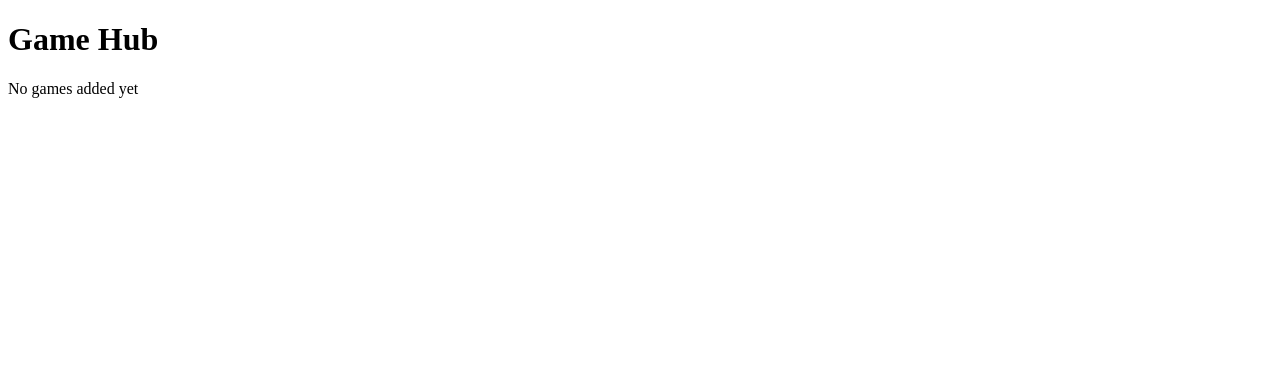
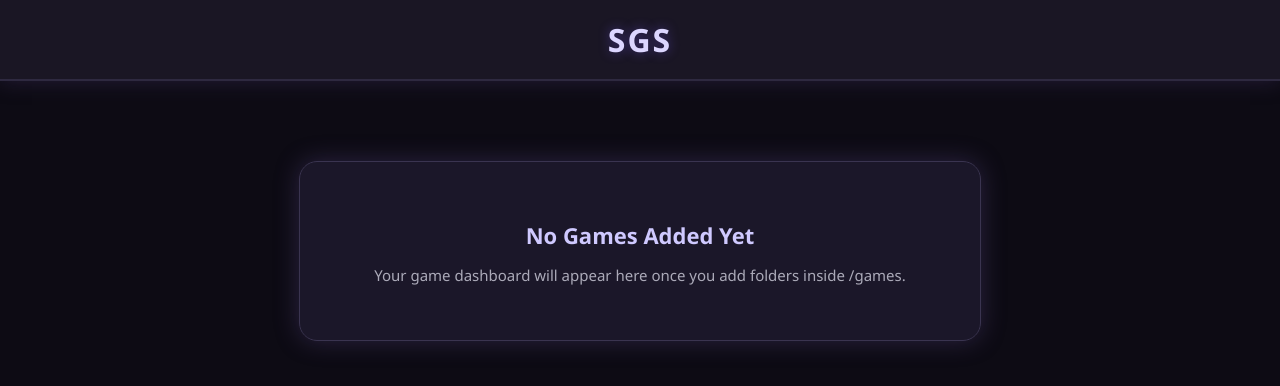
Before and after one commit to Lemon12345official/EducationForKids, a plain HTML site: page index.html in a window 1280 px wide. Drawn offline with Linux system fonts and the light colour scheme; no server answers.

Commit message:
Update index.html

```diff
--- a/index.html
+++ b/index.html
@@ -1,61 +1,81 @@
 <!DOCTYPE html>
 <html>
 <head>
-    <title>Game Hub</title>
+    <title>SGS</title>
+
+    <style>
+        body {
+            margin: 0;
+            padding: 0;
+            font-family: "Segoe UI", Arial, sans-serif;
+            background: #0d0b14;
+            color: #e8e8f5;
+        }
+
+        /* Top Bar */
+        .topbar {
+            width: 100%;
+            padding: 18px 0;
+            background: #1a1624;
+            border-bottom: 2px solid #2e2940;
+            display: flex;
+            justify-content: center;
+            align-items: center;
+            box-shadow: 0 0 20px rgba(80, 60, 120, 0.35);
+        }
+
+        .title {
+            font-size: 32px;
+            font-weight: 700;
+            color: #dcd6ff;
+            text-shadow: 0 0 12px rgba(120, 90, 255, 0.4);
+            letter-spacing: 2px;
+        }
+
+        /* Dashboard Container */
+        .dashboard {
+            margin: 60px auto;
+            width: 90%;
+            max-width: 1100px;
+            text-align: center;
+        }
+
+        .placeholderBox {
+            margin: 80px auto;
+            padding: 40px;
+            width: 80%;
+            max-width: 600px;
+            background: rgba(30, 25, 45, 0.85);
+            border-radius: 18px;
+            border: 1px solid #3a3450;
+            box-shadow: 0 0 25px rgba(100, 80, 150, 0.35);
+        }
+
+        .placeholderBox h2 {
+            font-size: 22px;
+            color: #cfc9ff;
+            margin-bottom: 10px;
+        }
+
+        .placeholderBox p {
+            font-size: 15px;
+            opacity: 0.7;
+        }
+    </style>
 </head>
+
 <body>
 
-    <h1>Game Hub</h1>
+    <div class="topbar">
+        <div class="title">SGS</div>
+    </div>
 
-    <div id="gameGrid"></div>
-    <div id="emptyMessage">No games added yet</div>
-
-    <script>
-        async function loadGames() {
-            try {
-                const response = await fetch("games/");
-                const text = await response.text();
-
-                const parser = new DOMParser();
-                const doc = parser.parseFromString(text, "text/html");
-
-                const links = [...doc.querySelectorAll("a")];
-
-                const folders = links
-                    .map(a => a.getAttribute("href"))
-                    .filter(h => h.endsWith("/") && h !== "../");
-
-                const grid = document.getElementById("gameGrid");
-                const empty = document.getElementById("emptyMessage");
-
-                if (folders.length === 0) {
-                    empty.style.display = "block";
-                    return;
-                }
-
-                empty.style.display = "none";
-
-                folders.forEach(folder => {
-                    const name = folder.replace("/", "");
-
-                    const card = document.createElement("div");
-                    card.className = "gameCard";
-                    card.innerText = name;
-
-                    card.onclick = () => {
-                        window.location.href = "games/" + name + "/index.html";
-                    };
-
-                    grid.appendChild(card);
-                });
-
-            } catch (err) {
-                console.log("Directory listing not available yet.");
-            }
-        }
-
-        loadGames();
-    </script>
+    <div class="dashboard">
+        <div class="placeholderBox">
+            <h2>No Games Added Yet</h2>
+            <p>Your game dashboard will appear here once you add folders inside /games.</p>
+        </div>
+    </div>
 
 </body>
 </html>
```
